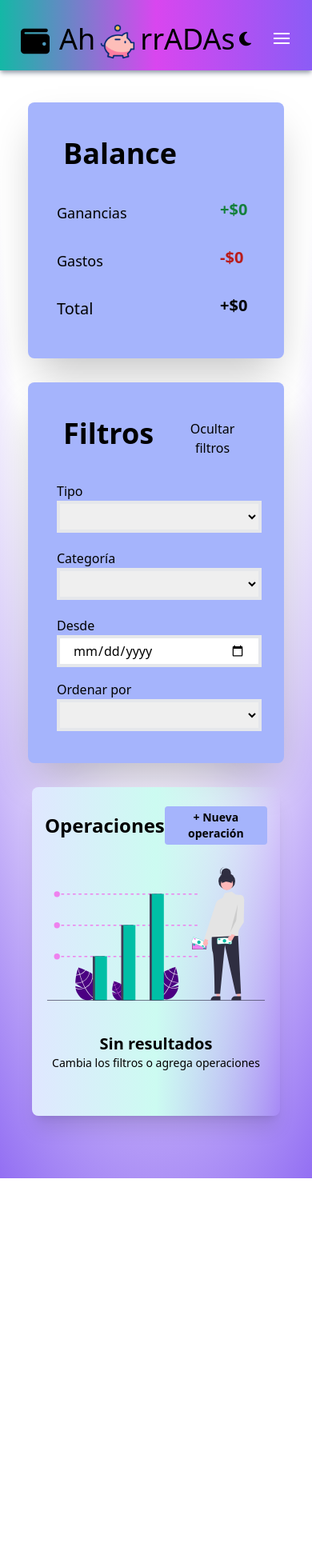
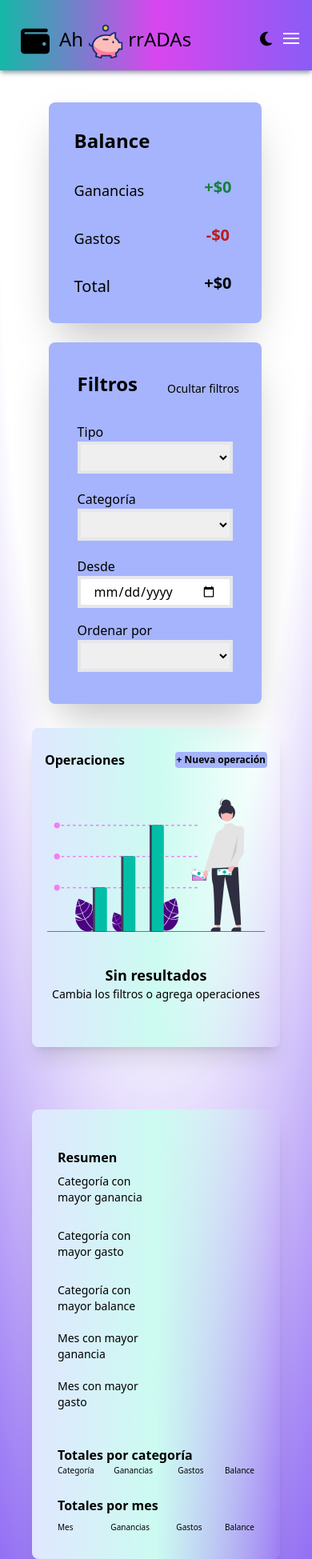
Before and after one commit to Carolinasasowsky/AhorrADAs, a plain HTML site: page index.html in a window 390 px wide. Shown: the whole page at 80% size. Before the commit the page ends 1473 px from the top, so only its background shows below. Drawn offline with nearby package versions, Linux system fonts and the light colour scheme.

Commit message:
Ajustes de diseño con media queries:
- Adaptación para dispositivos móviles (desde 320px).

- Optimización de la versión desktop.

- Ajuste de márgenes, tamaños de texto y disposición de elementos.

```diff
--- a/index.html
+++ b/index.html
@@ -65,7 +65,7 @@
 					<div class="w-[100%] min-w-[50px] pl-2.5 flex items-center mt-4 sm:mt-0">
 						<a href="#principal" class="navbar-item pt-2 lg:ml-4 sm:ml-0">
 							<h1
-								class="GoogleFonts.poppins flex items-center text-4xl sm:text-3xl md:text-5xl lg:text-5xl whitespace-nowrap sm:mb-0 mb-2">
+								class="GoogleFonts.poppins flex items-center text-2xl sm:text-3xl md:text-5xl lg:text-5xl whitespace-nowrap sm:mb-0 mb-2">
 								<i class="fa-solid fa-wallet fa-sm text-4xl sm:text-5xl ml-4 sm:ml-0"></i>
 									<span class="pl-3">
 										Ah<img
@@ -85,7 +85,7 @@
 						<!-- DARK MODE -->
 							<div class="flex items-center gap-4 sm:mb-0 mb-2">
 									<button class="px-[20px] py-2 sm:flex mt-8 sm:mt-0 dark:text-white sm:mb-0 mb-2
-										flex sm:flex-row flex-col items-center justify-center absolute right-14 pl-2 sm:relative sm:right-auto" onclick="toggleDarkMode()">
+										flex sm:flex-row flex-col items-center justify-center absolute right-[30px] pl-2 sm:relative sm:right-10 md:right-15 lg:right-5" onclick="toggleDarkMode()">
 											<i class="fa fa-sun fa-lg hidden dark:inline"></i>
 											<i class="fa fa-moon fa-lg dark:hidden"></i>
 									</button>
@@ -94,7 +94,7 @@
 							<button
 									id="boton-hamburguesa"
 									role="button"
-									class="navbar-burger mt-1 lg:hidden items-center justify-center absolute right-7 pl-2 mt-[16px] sm:relative sm:right-auto"
+									class="navbar-burger mt-1 lg:hidden items-center justify-center absolute right-4 pl-2 mt-[16px] sm:relative sm:right-auto text-sm"
 									aria-label="menu"
 									aria-expanded="false"
 									data-target="navbarBasicExample"
@@ -159,12 +159,13 @@
 						class="column mb-30 col-span-2 md:col-span-1 lg:col-span-1 xl:col-span-1"
 					></div>
 					<article
-						class="box mb-[30px] p-5 bg-indigo-300 w-80 h-80 rounded-lg shadow-2xl dark:bg-[#5F5F79]"
+						class="box mb-6 p-4 bg-indigo-300 w-[90%] max-w-[280px] h-auto rounded-lg shadow-2xl dark:bg-[#5F5F79] ml-auto mr-4 md:mx-0
+   					md:w-80 md:max-w-[320px] md:h-80 text-center"
 					>
-						<h2 class="text-4xl m-6 font-bold text-left">Balance</h2>
+						<h2 class="text-2xl md:text-4xl m-4 font-bold text-left">Balance</h2>
 
 						<!-- Ganancias -->
-						<div class="grid grid-cols-2 gap-40 items-center">
+						<div class="grid grid-cols-2 gap-20 items-center">
 							<div class="text-lg m-4">
 								<p>Ganancias</p>
 							</div>
@@ -176,7 +177,7 @@
 						</div>
 
 						<!-- Gastos -->
-						<div class="grid grid-cols-2 gap-40 items-center">
+						<div class="grid grid-cols-2 gap-20 items-center">
 							<div class="text-lg m-4">
 								<p>Gastos</p>
 							</div>
@@ -188,7 +189,7 @@
 						</div>
 
 						<!-- Total -->
-						<div class="grid grid-cols-2 gap-40 items-center">
+						<div class="grid grid-cols-2 gap-20 items-center">
 							<div class="text-xl m-4">
 								<p>Total</p>
 							</div>
@@ -200,18 +201,19 @@
 						</div>
 					</article>
 					<!--  ======================== FILTROS ========================  -->
-					<form class="box p-5 bg-indigo-300 w-80 h-100 rounded-lg shadow-2xl dark:bg-[#5F5F79]">
-						<div class="sm:grid sm:grid-cols-3 sm:gap-40 flex items-center justify-between">
-							<h3 class="text-4xl m-6 font-bold text-left">Filtros</h3>
+					<form class="box p-5 bg-indigo-300 w-[90%] max-w-[280px] h-auto rounded-lg shadow-2xl dark:bg-[#5F5F79]
+    				ml-auto mr-4 md:mx-0 md:w-80 md:max-w-[320px] md:h-auto">
+						<div class="sm:grid sm:grid-cols-3 sm:gap-10 flex items-center justify-between">
+							<h3 class="text-2xl md:text-4xl m-4 font-bold text-left">Filtros</h3>
 							<button
 								id="boton-filtros"
-								class="column button col-span-1 lg:col-span-2 pr-5 mt-3"
+								class="column button col-span-1 lg:col-span-2 pr-2 mt-3 text-sm md:text-base whitespace-nowrap"
 							>
 								Ocultar filtros
 							</button>
 						</div>
 
-						<div id="contenedor-filtros" class="with100%">
+						<div id="contenedor-filtros" class="with100% max-w-full overflow">
 							<div class="m-4">
 								<label for="select-tipo" class="label">Tipo</label>
 								<div class="control">
@@ -219,7 +221,7 @@
 										<!--Select de Tipo-->
 										<select
 											id="select-tipo"
-											class="box-border p-4 h-px w-64 border-4"
+											class="box-border p-4 h-px w-[100%] max-w-[250px] border-4"
 										>
 											<option value="Todos" selected>Todos</option>
 											<option value="gasto">Gasto</option>
@@ -236,7 +238,7 @@
 										<!--Select de Categorias-->
 										<select
 											id="select-categoria"
-											class="box-border h-0 w-64 p-4 border-4"
+											class="box-border p-4 h-px w-[100%] max-w-[250px] border-4"
 										></select>
 									</div>
 								</div>
@@ -249,7 +251,7 @@
 										<!--Select de Fecha-->
 										<input
 											type="date"
-											class="input box-border h-0 w-64 p-4 border-4"
+											class="input box-border p-4 h-px w-[100%] max-w-[250px] border-4"
 											id="input-fecha"
 										/>
 									</div>
@@ -262,7 +264,7 @@
 										<!--Select de Orden-->
 										<select
 											id="select-orden"
-											class="box-border h-0 w-64 p-4 border-4"
+											class="box-border p-4 h-px w-[100%] max-w-[250px] border-4"
 										>
 											<option value="Mas reciente">Más reciente</option>
 											<option value="Menos reciente">Menos reciente</option>
@@ -283,19 +285,19 @@
 					<!-- ================== Sección OPERACIONES ================== -->
 					<div
 						id="operaciones"
-						class="bg-gradient-to-r from-indigo-100 via-teal-100 via-opacity-100 to-transparent px-4 rounded-lg w-full max-w-sm sm:max-w-full sm:w-3/6 shadow-xl gap-4 sm:gap-8 p-4 sm:p-6 mb-12 pb-8 sm:pb-0 sm:mb-0 min-h-auto max-h-auto sm:max-h-[620px] min-h-[400px] sm:min-h-[650px] lg:min-h-[600px] max-h-[80vh] overflow-y-auto dark:bg-gradient-to-r dark:from-[#3E3861] dark:via-[#817D9E] dark:to-[#9692B0] dark:to-transparent"
+						class="bg-gradient-to-r from-indigo-100 via-teal-100 via-opacity-100 to-transparent px-4 rounded-lg w-full max-w-xs sm:max-w-full sm:w-3/6 shadow-xl gap-2 sm:gap-8 p-3 sm:p-6 mb-12 pb-8 sm:pb-0 sm:mb-0 min-h-[300px] sm:min-h-[650px] max-h-[60vh] sm:max-h-[620px] overflow-y-auto dark:bg-gradient-to-r dark:from-[#3E3861] dark:via-[#817D9E] dark:to-[#9692B0] dark:to-transparent"
 					>	 <!-- seccion oculta tmbien despues del div iria hidden-->
 						<article class="box w-full">
 							<div class="flex justify-between items-center">
 								<!-- Título de Operaciones -->
-								<h3 class="title text-2xl font-bold py-4 sm:text-4xl">
+								<h3 class="title text-1xl font-bold py-4 sm:text-4xl">
 									Operaciones
 								</h3>
 
 								<!-- Botón de Nueva Operación -->
 								<button
 									 id="boton-nueva-operacion"
-									class="button bg-indigo-300 text-black font-semibold px-2 py-1 text-sm sm:px-4 sm:py-2 sm:text-base rounded sm:w-auto text-center dark:bg-gray-700 dark:text-white"
+									class="button bg-indigo-300 text-black font-semibold px-0.5 py-0.5 text-xs sm:px-4 sm:py-2 sm:text-base rounded sm:w-auto text-center dark:bg-gray-700 dark:text-white"
 								>
 									+ Nueva operación
 								</button>
@@ -322,10 +324,10 @@
 									</div>
 								</div>
 								<div class="col-span-1 mt-20 md:col-span-1 lg:col-span-1 xl:col-span-1">
-									<h4 class="text-xl sm:text-2xl md:text-3xl font-bold text-center mt-[-40px]">
+									<h4 class="text-lg sm:text-xl md:text-3xl font-bold text-center mt-[-40px]">
 										Sin resultados
 									</h4>
-									<p class="text-sm sm:text-base md:text-lg text-center mb-6">
+									<p class="text-sm sm:text-sm md:text-lg text-center mb-6">
 										Cambia los filtros o agrega operaciones
 									</p>
 								</div>
@@ -584,7 +586,7 @@
 							class="box container mt-[10px] p-2 flex flex-col space-y-4"
 							id="form-agregar-categoria"
 						>
-							<h2 class="title text-4xl font-bold mb-2">Categorías</h2>
+							<h2 class="title text-2xl sm:text-4xl font-bold mb-2">Categorías</h2>
 
 							<!--Input agregar categorias-->
 							<div class="mt-4">
@@ -597,11 +599,11 @@
 									<input
 										id="input-agregar-categoria"
 										type="text"
-										class="column input border border-indigo shadow-md py-2 px-2 rounded w-full mb-2"
+										class="column input border border-indigo shadow-md py-1 px-2 sm:py-2 sm:px-3 rounded w-full mb-2"
 									/>
 									<button
 										id="boton-agregar-categoria"
-										class="button bg-teal-600 hover:bg-violet-400 hover:text-black text-white font-bold text-sm sm:text-sm py-2.5 px-2 sm:py-2 sm:px-3 rounded mb-2 ml-2 w-auto sm:w-fit dark:bg-[#0A5C5C]"
+										class="button bg-teal-600 hover:bg-violet-400 hover:text-black text-white font-bold text-xs sm:text-sm py-1 px-2 sm:py-2 sm:px-3 rounded mb-2 ml-2 w-auto sm:w-fit dark:bg-[#0A5C5C]"
 									>
 										Agregar
 									</button>
@@ -646,73 +648,62 @@
 			<!-- ================== Sección REPORTES ================== -->
 			<section
 				id="seccion-reportes"
-				class="reportes hidden section-desktop bg-gradient-to-r from-indigo-100 via-teal-100 via-opacity-100 to-transparent
+				class="reportes section-desktop bg-gradient-to-r from-indigo-100 via-teal-100 via-opacity-100 to-transparent
           px-4 rounded-lg w-full sm:w-5/6 md:w-4/6 lg:w-3/6
           shadow-xl gap-8 p-6 pb-2 sm:pb-6 md:pb-8 max-h-auto mx-auto min-h-[380px] sm:min-h-[500px] lg:min-h-[600px] max-h-[80vh] overflow-y-auto dark:bg-gradient-to-r dark:from-[#3E3861] dark:via-[#817D9E] dark:to-[#9692B0] dark:to-transparent dark:text-white"
 				> <!-- Recordar eliminar HIDDEN-->
-			  <!-- RECORDAR AGREGAR hidden en class ==>class despues de md-block="reportes section-desktop md:hidden md-block hidden  -->
+			  <!-- RECORDAR AGREGAR hidden en class ==>class despues de reportes="reportes section-desktop md:hidden md-block hidden  -->
 				<div class="container">
 					<div class="box column px-4 md:col-span-8 md:col-start-3 md:col-end-11 md:my-2">
-						<h2 class="title text-2xl sm:text-4xl font-bold">Reportes</h2>
+						<h2 class="title hidden text-1xl sm:text-4xl font-bold">Reportes</h2> <!--RECORDAR QUITAR EL HIDDEN-->
 
 						<!--Reportes sin datos-->
-						<div id="reportes-sin-datos" class="mt-50">
+						<div id="reportes-sin-datos" class="hidden mt-50">
 							<!-- RECORDAR AGREGAR hidden en class ==> class="hidden"  -->
 							<figure
-								class="image column flex justify-center items-center w-4/5 sm:w-full md:w-4/5 lg:w-3/5 mx-auto mt-6 sm:mt-4">
+								class="image column flex justify-center items-center w-4/5 sm:w-full md:w-4/5 lg:w-3/5 mx-auto mt-6 sm:mt-20">
 								<img
 									src="assets/img/reportes.svg" class="dark:dark:grayscale dark:contrast-200 dark:brightness-180"
 									alt="Imagen de mujer mirando estadísticas"
 								/>
 							</figure>
 							<!-- RecORDAR siempre agregar un alt a las imágenes para que el lector las describa -->
-							<h4 class="title text-base sm:text-lg lg:text-3xl mt-6 sm:mt-8 text-center font-bold">
+							<h4 class="title text-sm sm:text-base lg:text-3xl mt-10 sm:mt-20 text-center font-bold">
 								Operaciones insuficientes
 							</h4>
-							<p class="mt-1 sm:mt-2 mb-4 sm:mb-6 text-center text-sm sm:text-base lg:text-lg">
+							<p class="mt-1 sm:mt-2 mb-4 sm:mb-6 text-center text-sm sm:text-sm lg:text-lg">
 								Prueba agregando más operaciones
 							</p>
 						</div>
 
 						<!-- ================== REPORTES CON DATOS ==================-->
-						<div id="reportes-con-datos" class="hidden">
+						<div id="reportes-con-datos" class="">
 							<!-- RECORDAR AGREGAR hidden en class ==> class="hidden"  -->
 							<div id="contenedor-resumen-" class="my-6">
 								<h4 class="title text-base sm:text-lg font-bold">Resumen</h4>
 								<!--Categoría mayor ganancia-->
-								<div class="columns grid grid-cols-2 gap-4">
+								<div class="columns grid grid-cols-2 gap-3">
 										<p class="column text-sm sm:text-base font-medium my-2 sm:my-4">
 												Categoría con mayor ganancia
 										</p>
 										<div class="column flex justify-end">
-										<p
-											class="tag py-1 px-2 text-xs sm:text-sm font-semibold text-white bg-primary-light"
-											id="tag-categoria-mayor-ganancia"
-										></p>
+												<p class="tag py-1 px-2 text-xs sm:text-sm font-semibold text-white bg-primary-light"
+														id="tag-categoria-mayor-ganancia"></p>
 										</div>
-									<div>
-											<p
-												class="column text-sm sm:text-base font-bold text-green-600 text-right"
-												id="monto-mayor-ganancia"
-											></p>
+										<p class="column text-sm sm:text-base font-bold text-green-600 text-right" id="monto-mayor-ganancia"></p>
 								</div>
-									<!--Categoría mayor gasto-->
-									<div class="columns grid grid-cols-2 gap-4">
-											<p class="column text-sm sm:text-base font-medium">
+								<!-- Categoría con mayor gasto -->
+								<div class="columns grid grid-cols-2 gap-3">
+										<p class="column text-sm sm:text-base font-medium my-2 sm:my-4">
 												Categoría con mayor gasto
 										</p>
 										<div class="column flex justify-end">
-												<p
-													class="tag py-1 px-2 text-xs sm:text-sm font-semibold text-white bg-primary-light"
-													id="tag-categoria-mayor-gasto"
-												></p>
+												<p class="tag py-1 px-2 text-xs sm:text-sm font-semibold text-white bg-primary-light"
+														id="tag-categoria-mayor-gasto"></p>
 										</div>
-											<p
-												class="column text-sm sm:text-base font-bold text-green-600 text-right"
-												id="monto-mayor-gasto"
-											></p>
+										<p class="column text-sm sm:text-base font-bold text-green-600 text-right" id="monto-mayor-gasto"></p>
 								</div>
-						    </div>
+
 
 								<!--Categoría mayor balance-->
 								<div class="columns grid grid-cols-2 gap-3">
@@ -755,11 +746,11 @@
 							  <!--Totales por categoría-->
 								<div id="contenedor-totales-categoria" class="my-4">
 										<h4 class="title text-base sm:text-lg font-bold">Totales por categoría</h4>
-										<div class="grid grid-cols-4 gap-4">
-												<p class="text-sm sm:text-base font-medium">Categoría</p>
-												<p class="text-sm sm:text-base font-medium text-right">Ganancias</p>
-												<p class="text-sm sm:text-base font-medium text-right">Gastos</p>
-												<p class="text-sm sm:text-base font-medium text-right">Balance</p>
+										<div class="grid grid-cols-4 gap-2 sm:gap-4">
+												<p class="text-[10px] sm:text-sm font-medium">Categoría</p>
+												<p class="text-[10px] sm:text-sm font-medium text-right">Ganancias</p>
+												<p class="text-[10px] sm:text-sm font-medium text-right">Gastos</p>
+												<p class="text-[10px] sm:text-sm font-medium text-right">Balance</p>
 										</div>
 										<div id="contenedor-item-totales-categoria"></div>
 								</div>
@@ -768,10 +759,10 @@
 								<div id="contenedor-totales-mes" class="my-6">
 									<h4 class="title text-base sm:text-lg font-bold mb-2">Totales por mes</h4>
 										<div class="grid grid-cols-4 gap-4">
-												<p class="text-sm sm:text-base font-medium">Mes</p>
-												<p class="text-sm sm:text-base font-medium text-right">Ganancias</p>
-												<p class="text-sm sm:text-base font-medium text-right">Gastos</p>
-												<p class="text-sm sm:text-base font-medium text-right">Balance</p>
+												<p class="text-[10px] sm:text-sm font-medium">Mes</p>
+												<p class="text-[10px] sm:text-sm font-medium text-right">Ganancias</p>
+												<p class="text-[10px] sm:text-sm font-medium text-right">Gastos</p>
+												<p class="text-[10px] sm:text-sm font-medium text-right">Balance</p>
 										</div>
 									<div id="contenedor-totales-mensuales"></div>
 								</div>
```
Also changed, not shown: index.js (+8 -3 lines). Lines whose indentation alone changed are shown as unchanged.
